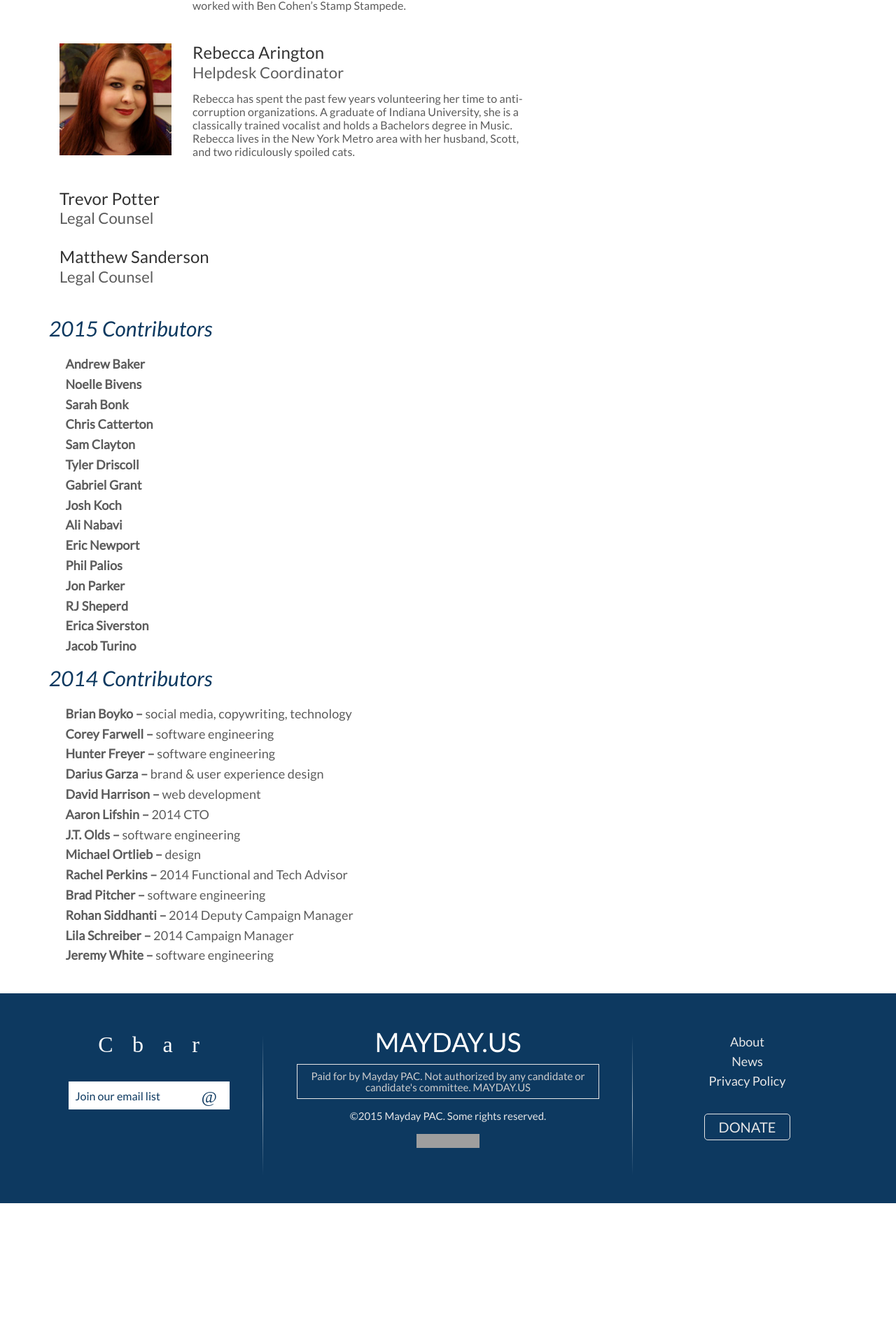
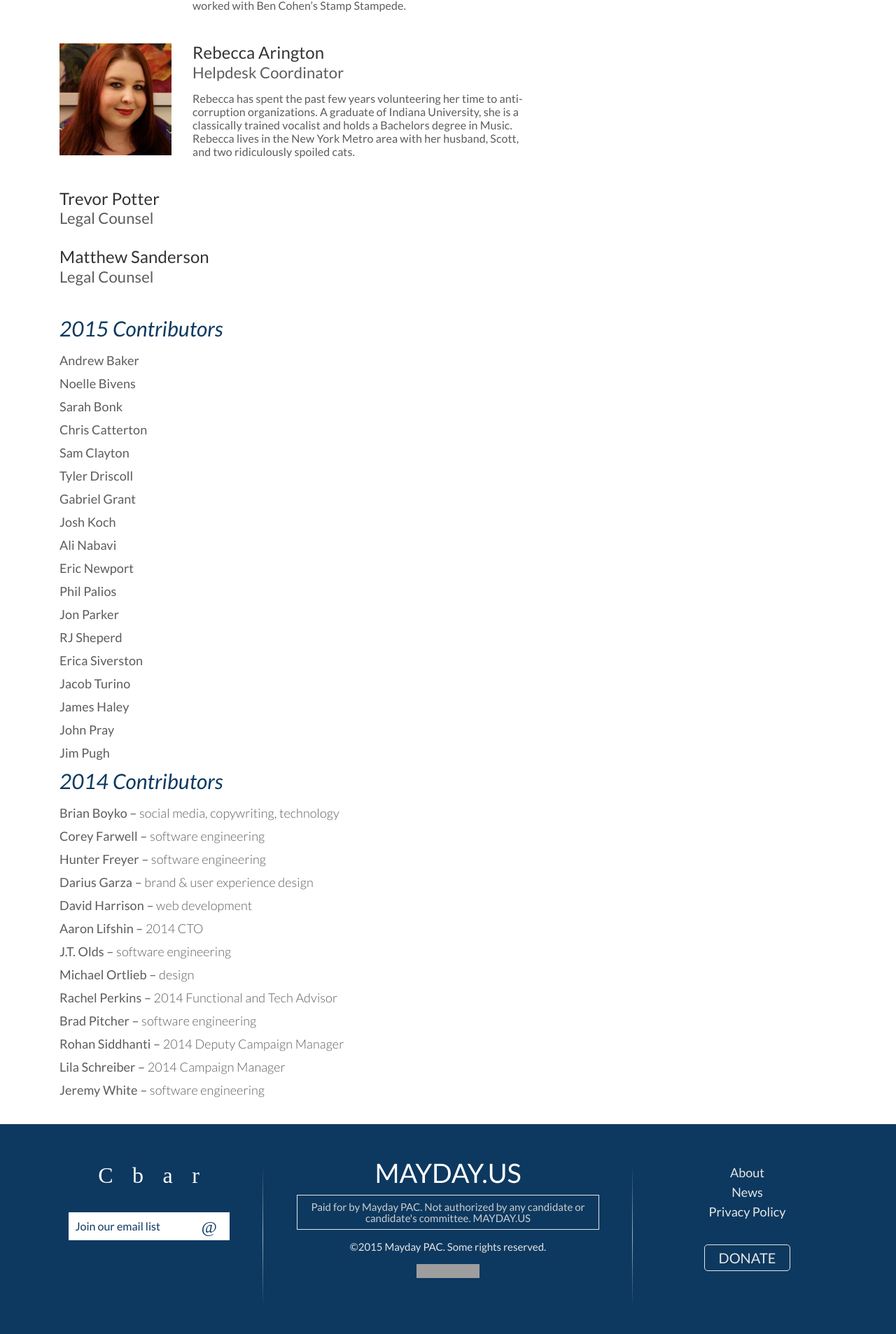
Before and after one commit to MayOneUS/mayday-2.0-frontend, a Jekyll site: the page built from team_and_board.html, in a window 1280 px wide. Shown: the part 3731-5638 px from the top of the page at 70% size. Built offline with Jekyll 4.4.1, drawn with Linux system fonts in a browser that asks for light colours; nearby versions of some CDN libraries; some web fonts are replaced; before the commit the page ends 5451 px from its top, so only the background shows below that; grey boxes are pictures that could not be loaded.

Commit message:
fixes to about page and team and board

```diff
--- a/_sass/_about.scss
+++ b/_sass/_about.scss
@@ -35,6 +35,15 @@
     margin-top: -12px;
   }
 }
+.center-faq-icon1{
+  margin-left: -20%;
+}
+.center-faq-icon2{
+  margin-right: 70px;
+  @include tablet{
+    margin-right: 60px;
+  }
+}
 .bullet-color{
     color: $brand-color;
 }
--- a/_sass/_base.scss
+++ b/_sass/_base.scss
@@ -597,3 +597,6 @@ pre {
 .bottom-thankyou-spacer{
   margin-top: 20px;
 }
+.thinner-font{
+  font-weight: 300;
+}
--- a/_sass/_team-and-board.scss
+++ b/_sass/_team-and-board.scss
@@ -22,6 +22,10 @@
   p{
     font-size:16px;
     line-height:normal;
+    @include phone{
+      font-size:17px;
+      line-height:140%;
+    }
   }
 }
 .tb-profile{
@@ -33,3 +37,7 @@
 .img-bottom{
   margin-bottom: 15px;
 }
+.contributors-format h5{
+  font-size: 18px;
+  line-height:1em;
+}
--- a/about_us.html
+++ b/about_us.html
@@ -31,9 +31,9 @@ permalink: /about_us/
         </a>
         <a href="/faq/">
           <div class="col-xs-4 large-icons">
-            <h2 class="placed-center">FAQ</h2>
+            <h2 class="placed-center center-faq-icon1">FAQ</h2>
             <br>
-            <img src="/images/about/about_icon_bubble_question.svg" class="img-responsive about-icons placed-center" alt="Responsive image">
+            <img src="/images/about/about_icon_bubble_question.svg" class="img-responsive about-icons placed-center center-faq-icon2" alt="Responsive image">
           </div>
         </a>
         <a href="/videos/">
--- a/team_and_board.html
+++ b/team_and_board.html
@@ -181,42 +181,49 @@ permalink: /team_and_board/
           </div>
         </div>
         <div class="row">
-          <h2><i>2015 Contributors</i></h2>
-          <ul class="list-unstyled">
-            <li><strong>Andrew Baker</strong></li>
-            <li><strong>Noelle Bivens</strong></li>
-            <li><strong>Sarah Bonk</strong></li>
-            <li><strong>Chris Catterton</strong></li>
-            <li><strong>Sam Clayton</strong></li>
-            <li><strong>Tyler Driscoll</strong></li>
-            <li><strong>Gabriel Grant</strong></li>
-            <li><strong>Josh Koch</strong></li>
-            <li><strong>Ali Nabavi</strong></li>
-            <li><strong>Eric Newport</strong></li>
-            <li><strong>Phil Palios</strong></li>
-            <li><strong>Jon Parker</strong></li>
-            <li><strong>RJ Sheperd</strong></li>
-            <li><strong>Erica Siverston</strong></li>
-            <li><strong>Jacob Turino</strong></li>
-          </ul>
+          <div class="col-sm-8 col-xs-12 contributors-format">
+            <h2><i>2015 Contributors</i></h2>
+
+              <h5>Andrew Baker</h5>
+              <h5>Noelle Bivens</h5>
+              <h5>Sarah Bonk</h5>
+              <h5>Chris Catterton</h5>
+              <h5>Sam Clayton</h5>
+              <h5>Tyler Driscoll</h5>
+              <h5>Gabriel Grant</h5>
+              <h5>Josh Koch</h5>
+              <h5>Ali Nabavi</h5>
+              <h5>Eric Newport</h5>
+              <h5>Phil Palios</h5>
+              <h5>Jon Parker</h5>
+              <h5>RJ Sheperd</h5>
+              <h5>Erica Siverston</h5>
+              <h5>Jacob Turino</h5>
+              <h5>James Haley</h5>
+              <h5>John Pray</h5>
+              <h5>Jim Pugh</h5>
+
+          </div>
         </div>
         <div class="row">
-          <h2><i>2014 Contributors</i></h2>
-          <ul class="list-unstyled">
-            <li><strong>Brian Boyko &ndash;</strong> social media, copywriting, technology</li>
-            <li><strong>Corey Farwell &ndash;</strong> software engineering</li>
-            <li><strong>Hunter Freyer &ndash;</strong> software engineering</li>
-            <li><strong>Darius Garza &ndash;</strong> brand &amp; user experience design</li>
-            <li><strong>David Harrison &ndash;</strong> web development</li>
-            <li><strong>Aaron Lifshin &ndash;</strong> 2014 CTO</li>
-            <li><strong>J.T. Olds &ndash;</strong> software engineering</li>
-            <li><strong>Michael Ortlieb &ndash;</strong> design</li>
-            <li><strong>Rachel Perkins &ndash;</strong> 2014 Functional and Tech Advisor</li>
-            <li><strong>Brad Pitcher &ndash;</strong> software engineering</li>
-            <li><strong>Rohan Siddhanti &ndash;</strong> 2014 Deputy Campaign Manager</li>
-            <li><strong>Lila Schreiber &ndash;</strong> 2014 Campaign Manager</li>
-            <li><strong>Jeremy White &ndash;</strong> software engineering</li>
-          </ul>
+          <div class="col-sm-8 col-xs-12 contributors-format">
+            <h2><i>2014 Contributors</i></h2>
+
+              <h5>Brian Boyko &ndash;<span class="thinner-font"> social media, copywriting, technology</span></h5>
+              <h5>Corey Farwell &ndash;<span class="thinner-font"> software engineering</span></h5>
+              <h5>Hunter Freyer &ndash;<span class="thinner-font"> software engineering</span></h5>
+              <h5>Darius Garza &ndash;<span class="thinner-font"> brand &amp; user experience design</span></h5>
+              <h5>David Harrison &ndash;<span class="thinner-font"> web development</span></h5>
+              <h5>Aaron Lifshin &ndash;<span class="thinner-font"> 2014 CTO</span></h5>
+              <h5>J.T. Olds &ndash;<span class="thinner-font"> software engineering</span></h5>
+              <h5>Michael Ortlieb &ndash;<span class="thinner-font"> design</span></h5>
+              <h5>Rachel Perkins &ndash;<span class="thinner-font"> 2014 Functional and Tech Advisor</span></h5>
+              <h5>Brad Pitcher &ndash;<span class="thinner-font"> software engineering</span></h5>
+              <h5>Rohan Siddhanti &ndash;<span class="thinner-font"> 2014 Deputy Campaign Manager</span></h5>
+              <h5>Lila Schreiber &ndash;<span class="thinner-font"> 2014 Campaign Manager</span></h5>
+              <h5>Jeremy White &ndash;<span class="thinner-font"> software engineering</span></h5>
+
+          </div>
         </div>
       </div>
       <div class="row col-md-4">
```
